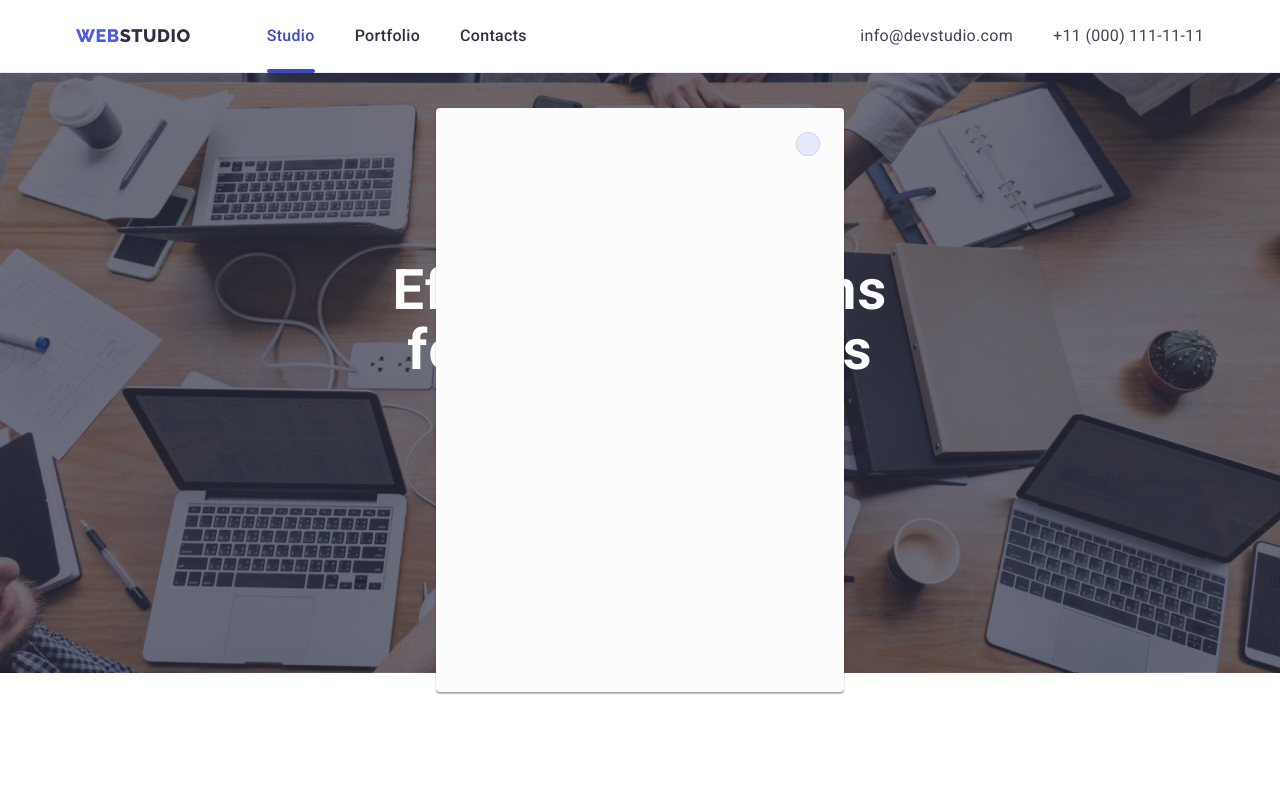
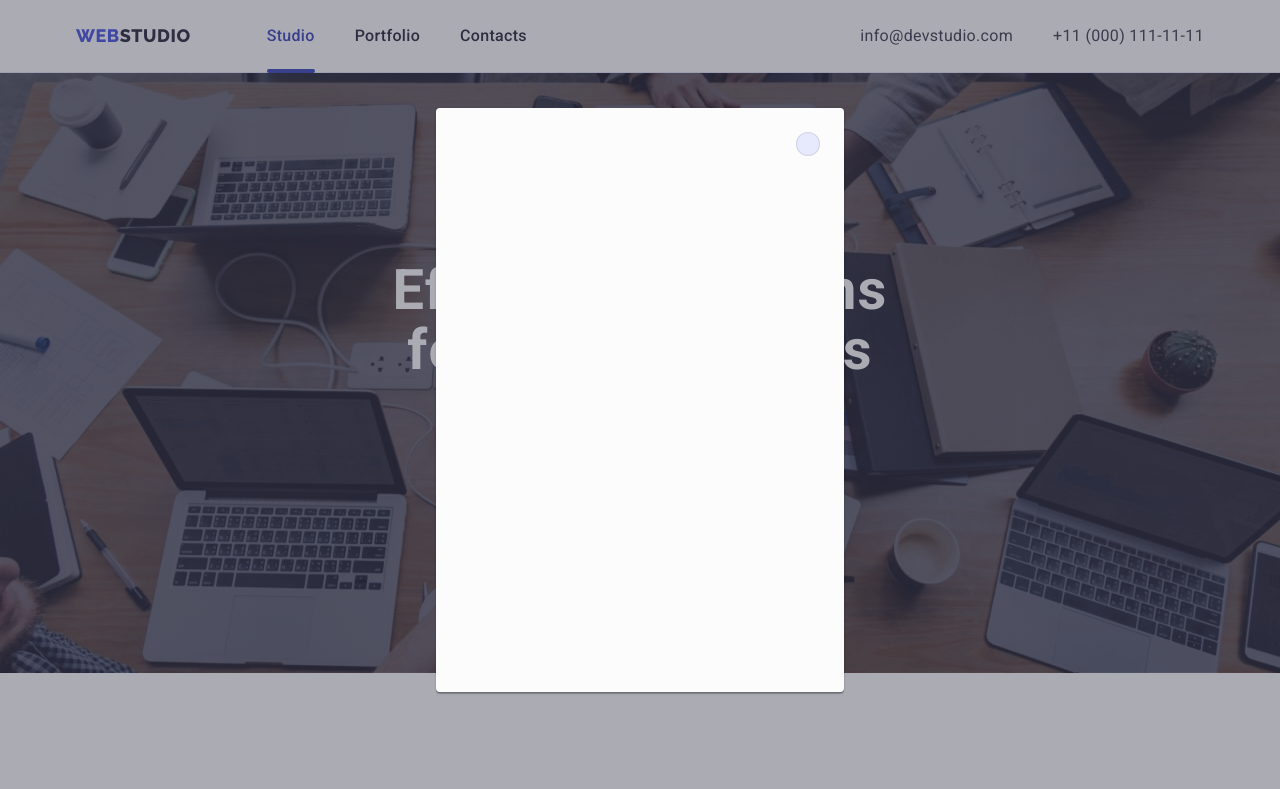
Before and after one commit to cefariron/goit-markup-hw-04, a plain HTML site: page index.html in a window 1280 px wide. Both pictures are taken after a click on the button "Order Service". Shown: the top 789 px of the page. Drawn offline with nearby package versions, Linux system fonts and the light colour scheme.

Commit message:
Update styles.css

```diff
--- a/css/styles.css
+++ b/css/styles.css
@@ -614,7 +614,7 @@ button {
 
 /* MODAL */
 
-.backdrop.is-hidden {
+.backdrop {
   position: fixed;
   top: 0;
   left: 0;
```
